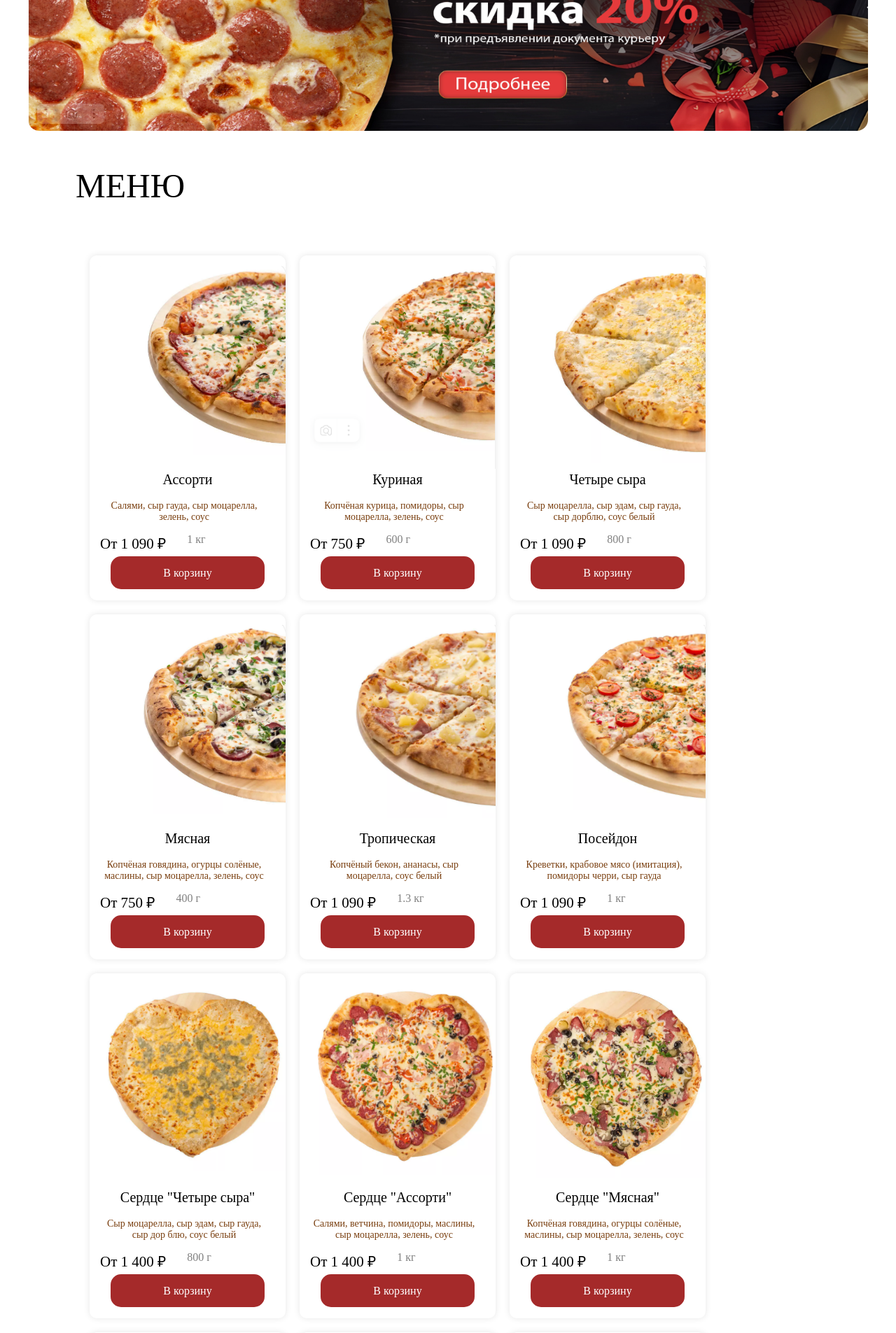
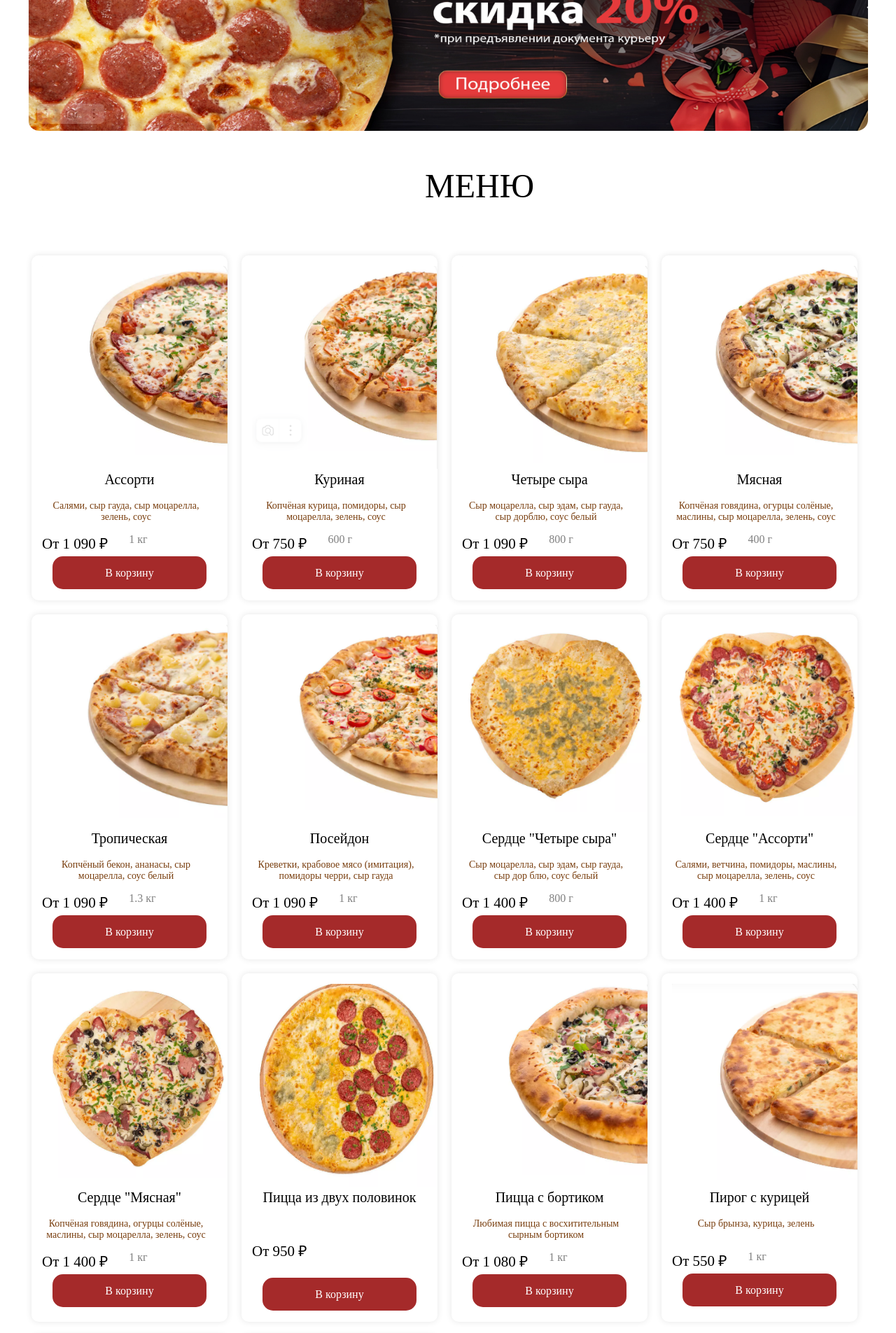
Before and after one commit to dominus216/pizza-shop-website, a Flask app: page / in a window 1280 px wide; the page is wider, and only the part inside the window is pictured. Shown: the part 508-2413 px from the top of that part at 70% size. Run offline with Flask 3, Linux system fonts and the light colour scheme.

Commit message:
fixed bugs with containers

```diff
--- a/static/css/style.css
+++ b/static/css/style.css
@@ -4,6 +4,12 @@ a{
     color:black;
 }
 
+.root{
+
+
+
+
+}
 
 
 .header-header{
@@ -12,6 +18,14 @@ a{
     align-items: center;
     background-color: #f5f3ee;
     padding: 15px 30px;
+
+}
+
+header{
+
+
+
+
 
 }
 
@@ -145,6 +159,7 @@ a{
     gap: 20px;
     padding: 20px;
     flex-wrap: wrap;
+    width:1280px;
 
 
 }
@@ -252,7 +267,7 @@ a{
     margin-bottom:82px;
 }
 
-.hachapori{
+.hachapuri{
 
 
 
@@ -270,6 +285,11 @@ a{
 .pizza-root{
     width:auto;
     height:auto;
-    padding-left:100px;
-    padding-right:100px;
+    display:flex;
+    flex-direction:column;
+    align-items:center;
+    padding-left:140px;
+    padding-right:50px;
+
+
 }
--- a/templates/index.html
+++ b/templates/index.html
@@ -10,9 +10,8 @@
 
 
     <body>
-        <div class="root">
-            <header>
-                <div class="header-header">
+        <header>
+            <div class="header-header">
                     <div class="header-header-contents">
                         <a href="#" class="header-header-button">Меню</a>
                         <a href="#" class="header-header-button">Адреса пекарен</a>
@@ -23,7 +22,7 @@
                         8 (8442) 60-70-70, 8 (8442) 50-55-22
                     </div>
                 </div>
-                <div class="header">
+            <div class="header">
                     <div class="start-header">
                         <div class="logo">
                             <img src="/static/resources/pizza.png" alt="not found">
@@ -51,7 +50,8 @@
                         <img class="skidki" src="static\resources\skidki.png"/>
                     </div>
                 </div>
-            </header>
+        </header>
+        <div class="root">
             <div class="pizza-root">
                 <div class="menu-write">
                     меню
@@ -367,6 +367,9 @@
                     </div>
                 </div>
             </div>
+            <div class="hachapuri">
+
+            </div>
             <footer>
                 <div class="footer">
 
```
